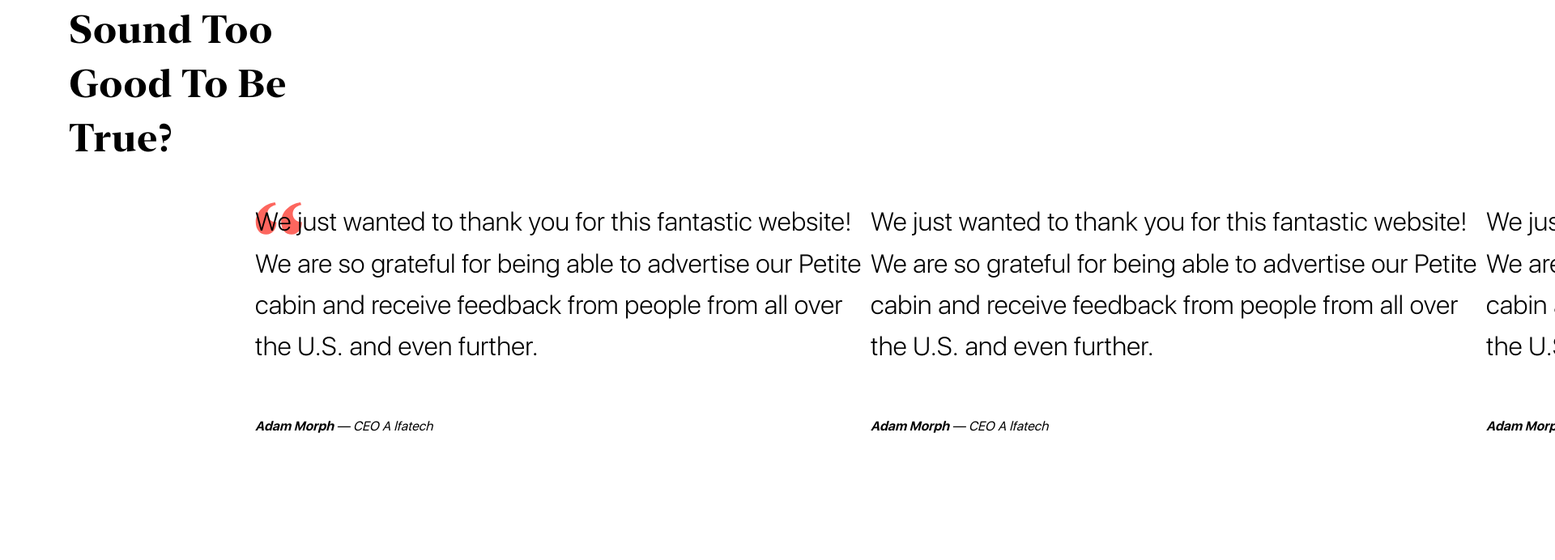
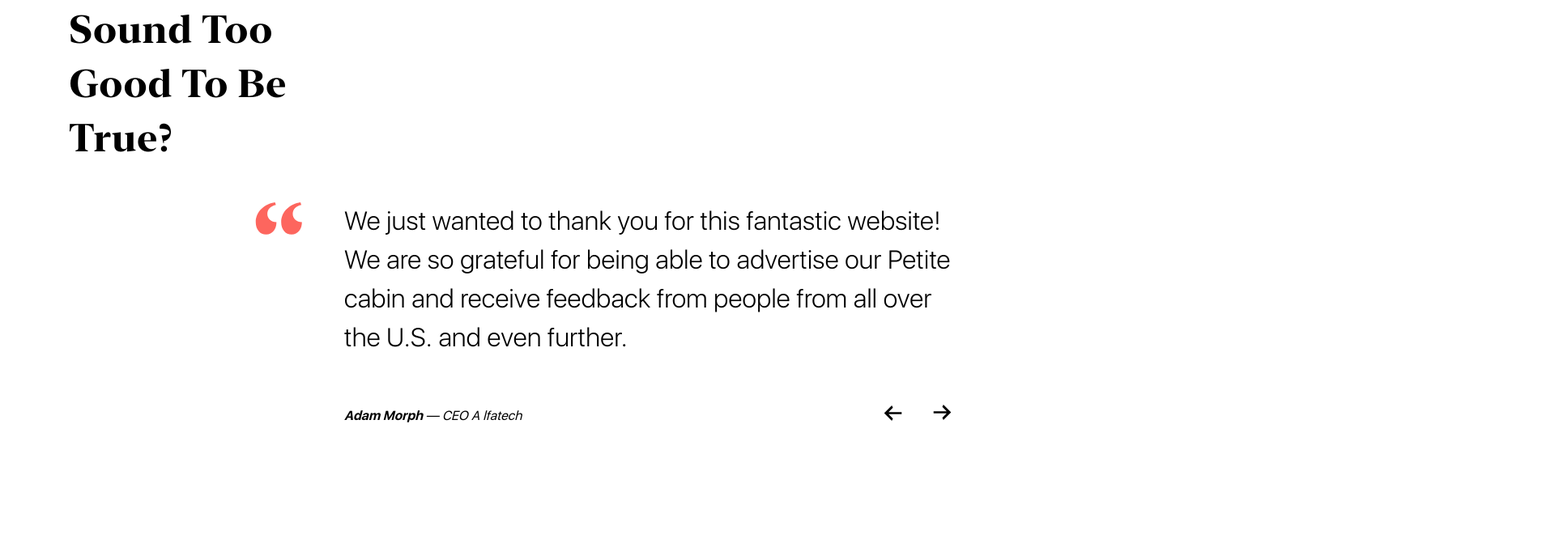
Before and after one commit to Knakna/houseWP, a website: page src/index.html in a window 1280 px wide. Shown: the part 3327-4019 px from the top of the page at 81% size, 1920 px wide, since content can reach past the window. Drawn offline with nearby package versions, Linux system fonts and the light colour scheme; files that its build step writes are made by us from their sources; files whose address does not match are found by name.

Commit message:
fix code to swiper

```diff
--- a/src/assets/scss/blocks/_reviews.scss
+++ b/src/assets/scss/blocks/_reviews.scss
@@ -28,23 +28,29 @@
 }
 
 .reviews__article {
+    padding-left: 110px;
+
     @include media(lg) {
         padding-bottom: 8rem;
 
         text-align-last: center;
+    }
+
+    @include media(sm) {
+        padding-left: 3rem;
     }
 }
 
 .reviews__blockquote {
     margin-bottom: 6rem;
 
-    max-width: 75rem;
+    max-width: 90rem;
 
     position: relative;
 
     font-size: px-to-rem(32);
     font-weight: 300;
-    line-height: 1.6;
+    line-height: 1.5;
     letter-spacing: 0.01em;
 
     @include media(lg) {
--- a/src/assets/scss/libs/_swiper.scss
+++ b/src/assets/scss/libs/_swiper.scss
@@ -1,7 +1,10 @@
 .swiper-container {
-  max-width: 76rem;
+  max-width: 90rem;
   margin-right: 0;
 
+  position: relative;
+
+  overflow: hidden;
 }
 
   .swiper-button-next {
```
Also changed, not shown: assets/js/script.js (indentation only).
